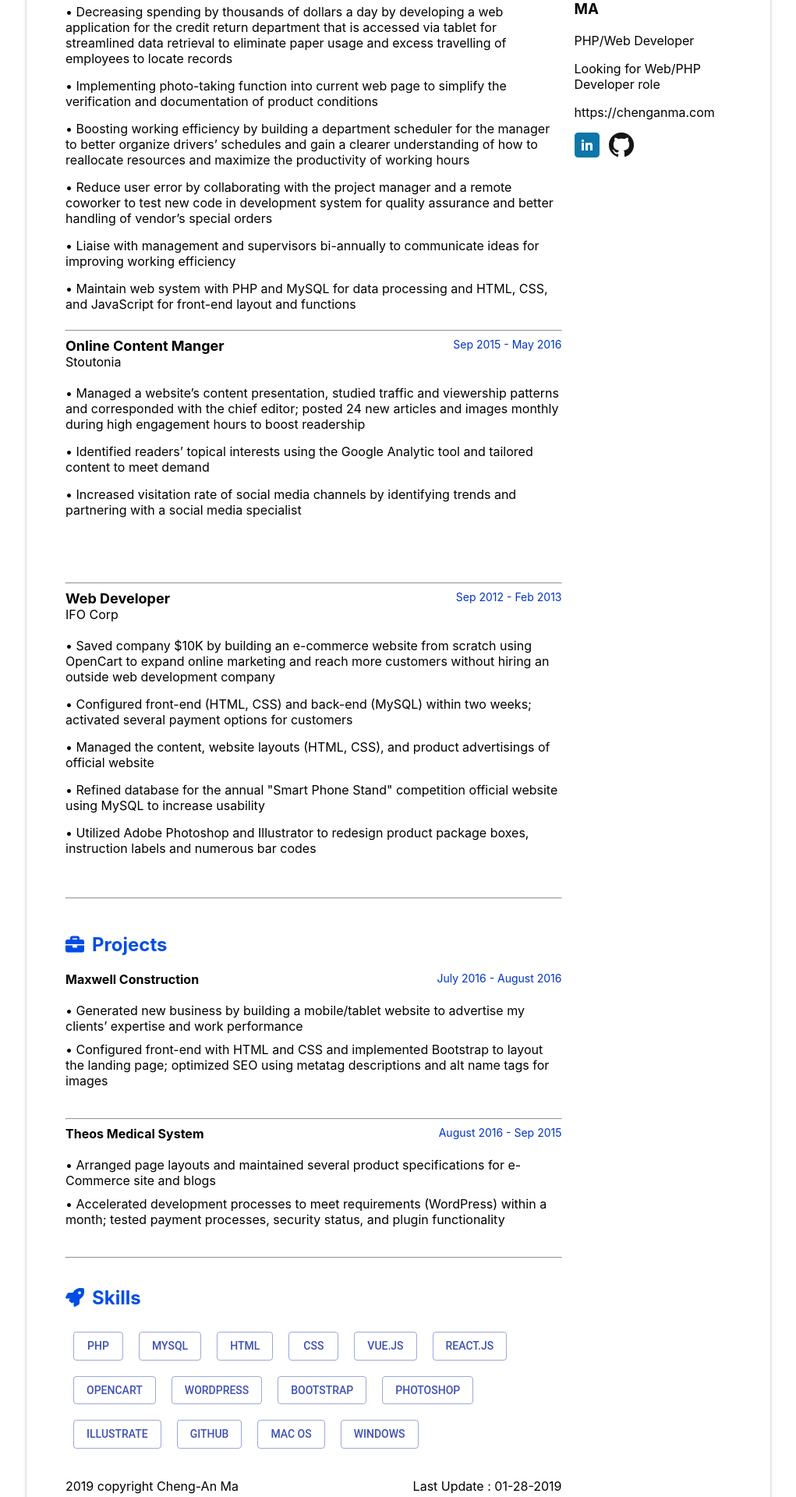
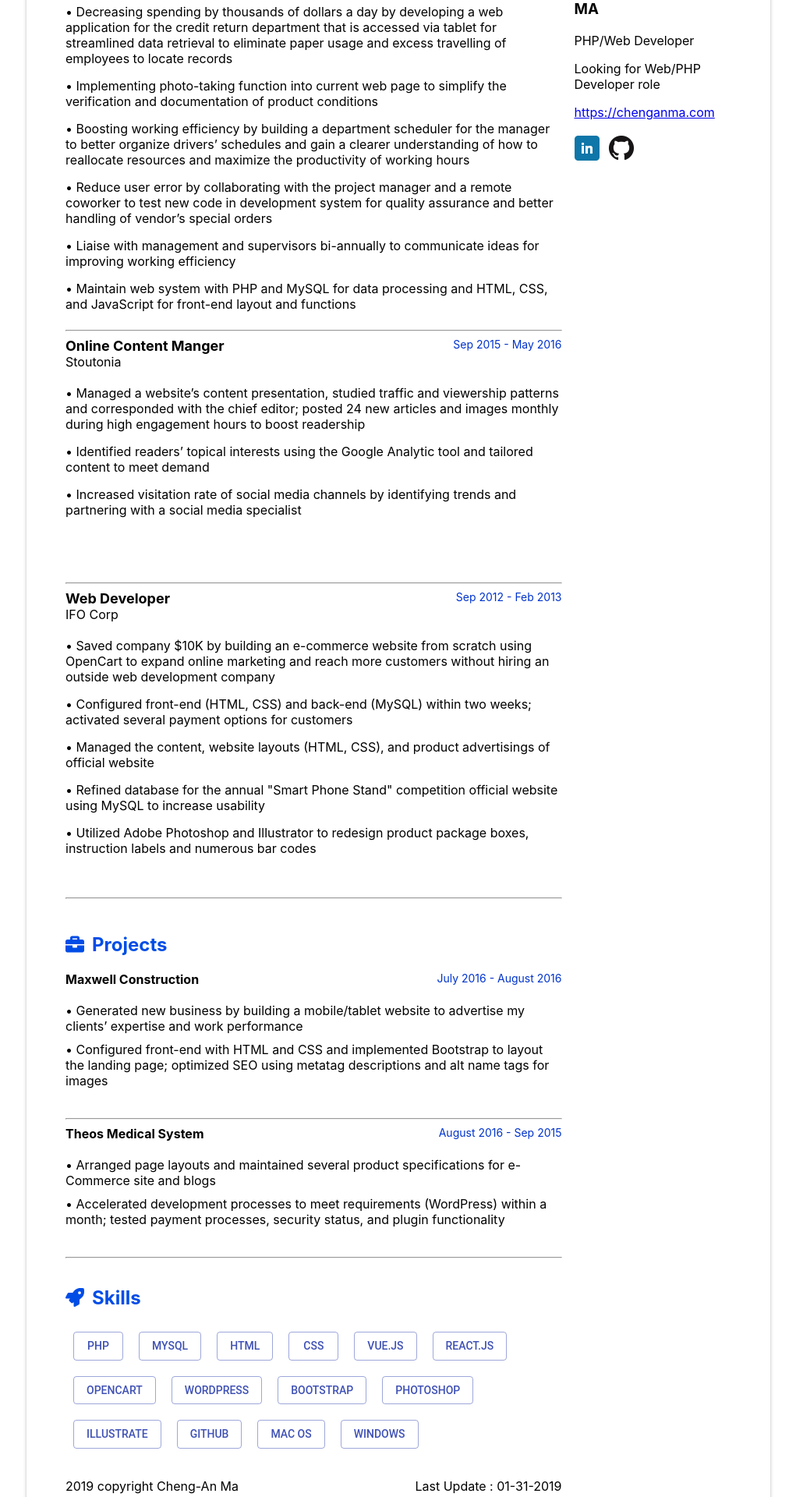
Before and after one commit to chenganma/personal-website, a React (Create React App) app: page / in a window 1280 px wide. Shown: the part 260-2180 px from the top of the page at 78% size, without its empty margins (129-1150 px from the left). Built offline with nearby package versions, Linux system fonts and the light colour scheme.

Commit message:
revise profile url and link

```diff
--- a/src/Profile.js
+++ b/src/Profile.js
@@ -32,7 +32,7 @@ function Profile() {
             <h3>{resumeData.name}</h3>
             <p>{resumeData.role}</p>
             <p>{resumeData.roleDescription}</p>
-            <p>{resumeData.profolio.url}</p>
+            <a href={resumeData.profolio.url}>{resumeData.profolio.url}</a><br /><br />
             <a href={resumeData.linkedin.url} style={iconSize}><img src={linkedin_logo} alt="Linkedin Logo"></img></a>
             <a href={resumeData.github.url}><img src={github_logo} alt="GitHub Logo"></img></a>
         </div>
--- a/src/resumeData.js
+++ b/src/resumeData.js
@@ -2,7 +2,7 @@ const resumeData = {
     "name": "Cheng-An (James) MA",
     "role": "PHP/Web Developer",
     "roleDescription": "Looking for Web/PHP Developer role",
-    "updateDate": "01-28-2019",
+    "updateDate": "01-31-2019",
     "linkedin":{
         url: "https://www.linkedin.com/in/chenganma/",
         imagePath: "#",
```
